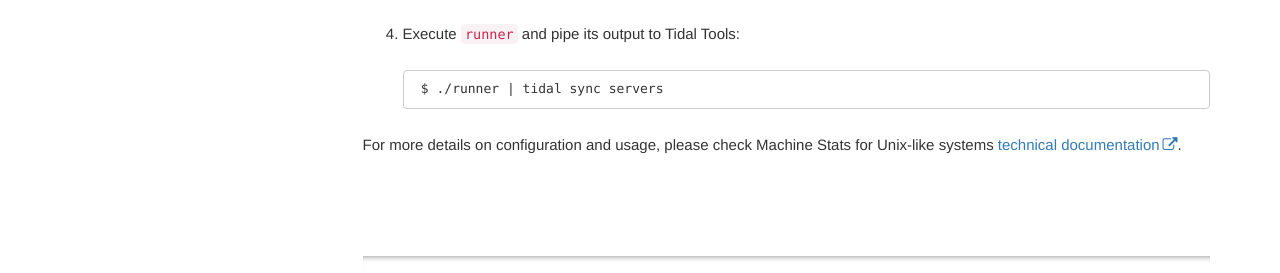
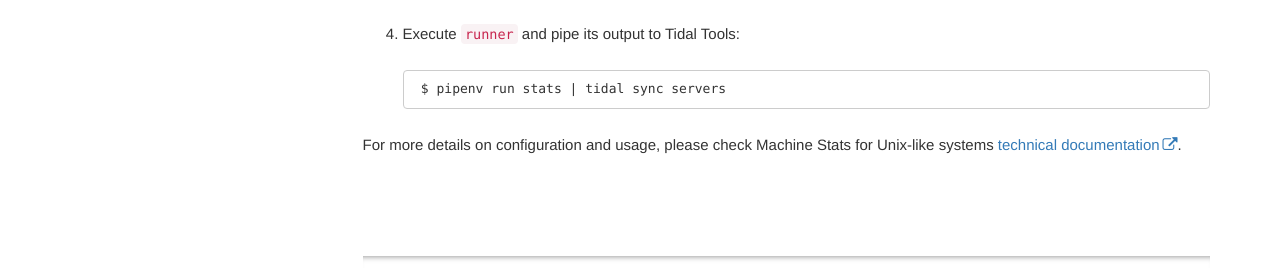
Before and after one commit to tidalmigrations/tidalmigrations.github.io, a Jekyll site: the page built from pages/tidal tools/machine_stats.md, in a window 1280 px wide and 900 px high, scrolled down 1888 px. Shown: the part 337-610 px from the top of the window. Built offline with Jekyll 4.4.1, drawn with Linux system fonts in a browser that asks for light colours; nearby versions of some CDN libraries; comment, search, counter and statistics services are not loaded.

Commit message:
Update the machine_stats command line

````diff
--- a/pages/tidal tools/machine_stats.md
+++ b/pages/tidal tools/machine_stats.md
@@ -123,7 +123,7 @@ dependencies setup:
 4. Execute `runner` and pipe its output to Tidal Tools:
 
     ```
-    $ ./runner | tidal sync servers
+    $ pipenv run stats | tidal sync servers
     ```
 
 For more details on configuration and usage, please check Machine Stats for
````
